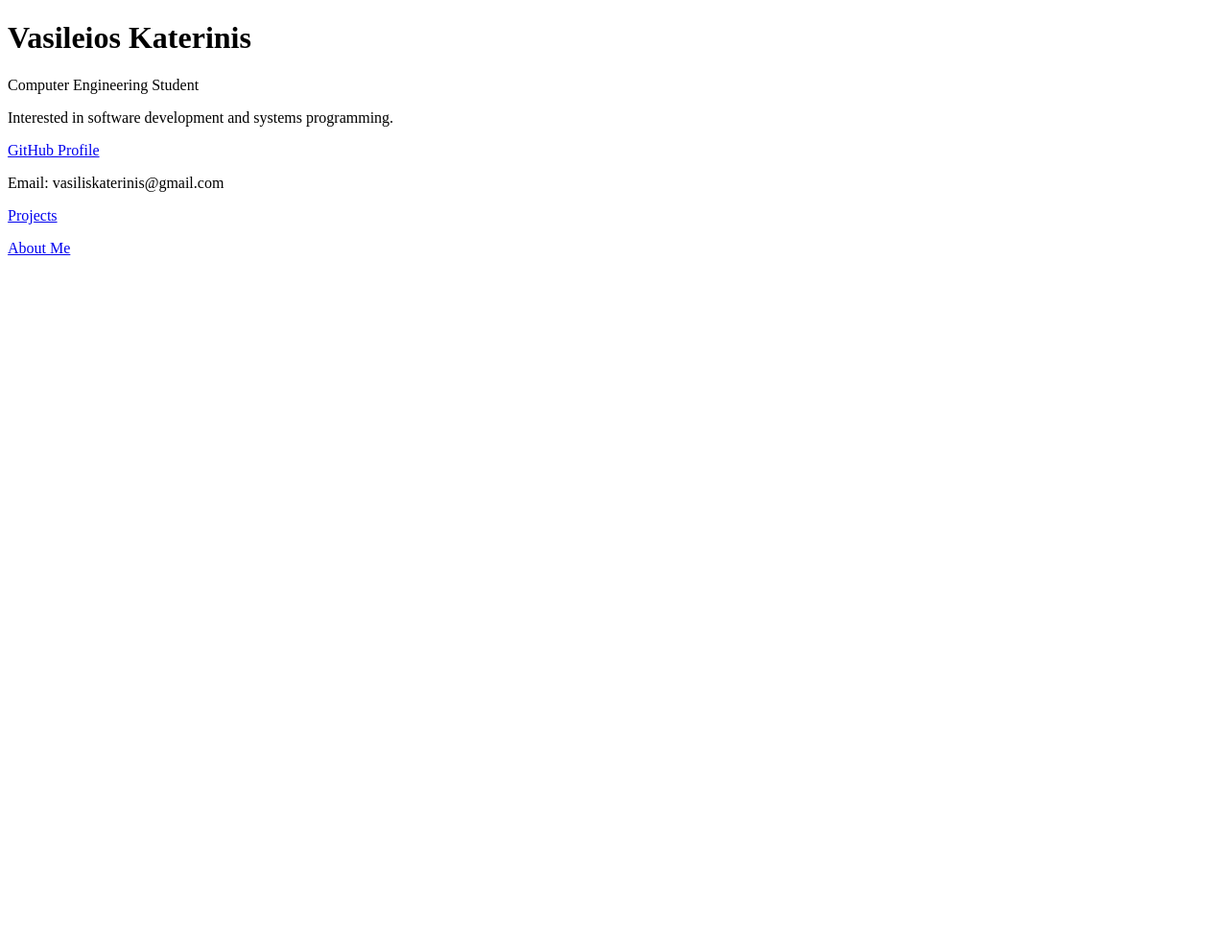
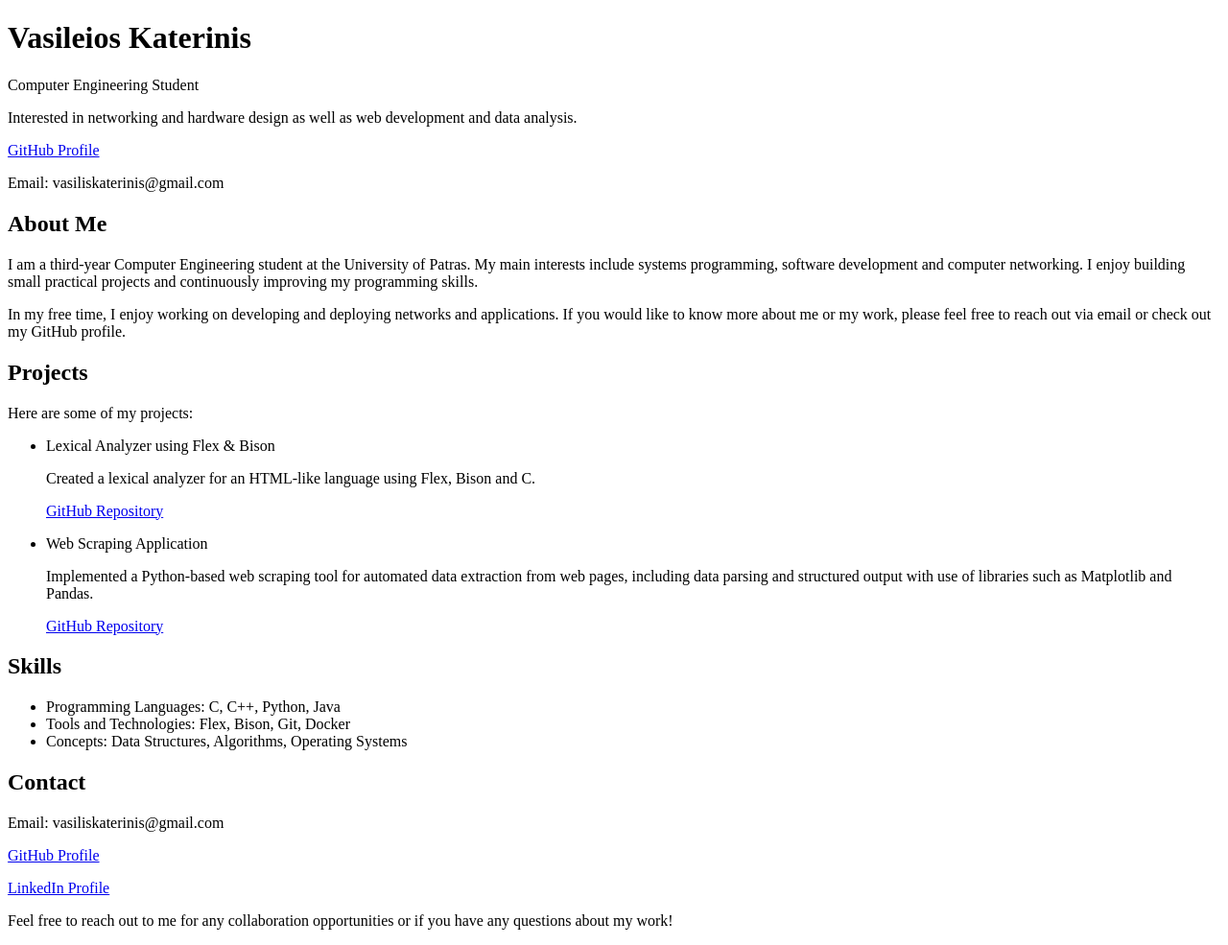
Before and after one commit to BillKtr11/BillKtr11.github.io, a plain HTML site: page index.html in a window 1280 px wide. Shown: the whole page at 96% size. Before the commit the page ends 800 px from the top, so only its background shows below. Drawn offline with Linux system fonts and the light colour scheme.

Commit message:
Combined to one html file and added contact

```diff
--- a/index.html
+++ b/index.html
@@ -8,10 +8,34 @@
     <body>
         <h1>Vasileios Katerinis</h1>
         <p>Computer Engineering Student</p>
-        <p>Interested in software development and systems programming.</p>
+        <p>Interested in networking and hardware design as well as web development and data analysis.</p>
         <p><a href="https://github.com/BillKtr11">GitHub Profile</a> </p>
         <p>Email: vasiliskaterinis@gmail.com</p>
-        <p><a href= "/projects.html" >Projects</a></p>
-        <p><a href= "/about.html" >About Me</a></p>
+        <h2>About Me</h2>
+        <p>I am a third-year Computer Engineering student at the University of Patras.
+My main interests include systems programming, software development and computer networking.
+I enjoy building small practical projects and continuously improving my programming skills.</p>
+        <p>In my free time, I enjoy working on developing and deploying networks and applications. If you would like to know more about me or my work, please feel free to reach out via email or check out my GitHub profile.</p>
+        <h2>Projects</h2>
+        <p>Here are some of my projects:</p>
+        <ul>
+            <li>Lexical Analyzer using Flex & Bison</li>
+            <p>Created a lexical analyzer for an HTML-like language using Flex, Bison and C.</p>
+            <p><a href="https://github.com/BillKtr11/myHTML-Analyzer">GitHub Repository</a></p>
+            <li>Web Scraping Application</li>
+            <p>Implemented a Python-based web scraping tool for automated data extraction from web pages, including data parsing and structured output with use of libraries such as Matplotlib and Pandas.</p>
+            <p><a href="https://github.com/BillKtr11/webScraping">GitHub Repository</a></p>
+        </ul>
+        <h2>Skills</h2>
+        <ul>
+            <li>Programming Languages: C, C++, Python, Java</li>
+            <li>Tools and Technologies: Flex, Bison, Git, Docker</li>
+            <li>Concepts: Data Structures, Algorithms, Operating Systems</li>
+        </ul>
+        <h2>Contact</h2>
+        <p>Email: vasiliskaterinis@gmail.com</p>
+        <p><a href="https://github.com/BillKtr11">GitHub Profile</a></p>
+        <p><a href="https://www.linkedin.com/in/vasileios-katerinis-70205b241/">LinkedIn Profile</a></p>
+        <p>Feel free to reach out to me for any collaboration opportunities or if you have any questions about my work!</p>
     </body>
 </html>
```
Also changed, not shown: about.html (deleted, +0 -14 lines), projects.html (deleted, +0 -22 lines).
